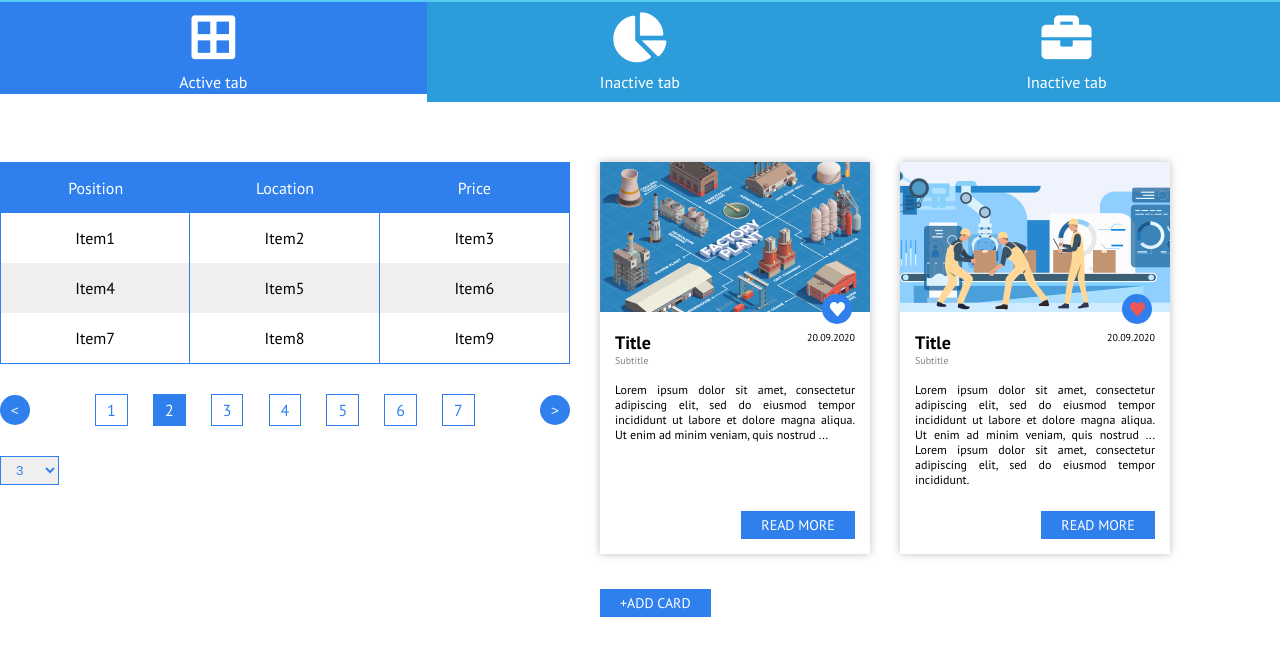
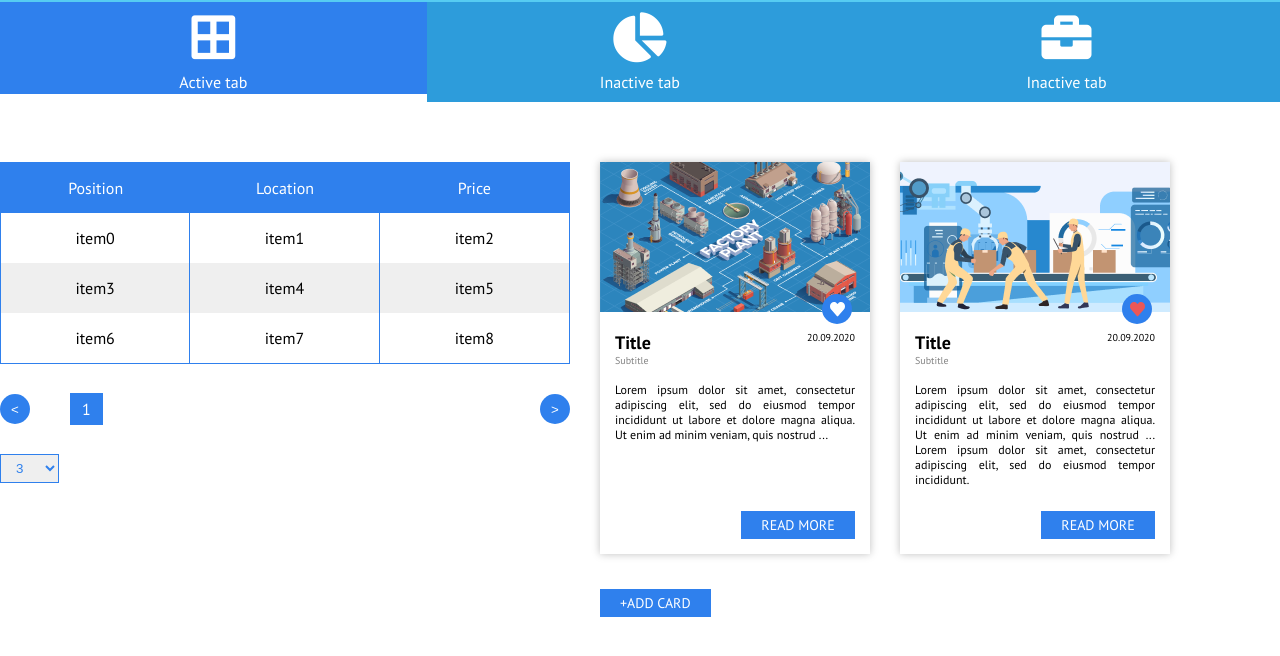
Before and after one commit to pasharuban/NeoflexFrontProject, a plain HTML site: page index.html in a window 1280 px wide. Shown: the part 78-734 px from the top of the page. Drawn offline with nearby package versions, Linux system fonts and the light colour scheme; files that its build step writes are made by us from their sources.

Commit message:
rewrite table pagination styles and structure

```diff
--- a/index.html
+++ b/index.html
@@ -2,7 +2,6 @@
 <html lang="en">
   <head>
     <meta charset="UTF-8" />
-    <meta name="viewport" content="width=device-width, initial-scale=1.0" />
     <link rel="stylesheet" href="./css/index.min.css" />
     <link
       rel="stylesheet"
@@ -65,41 +64,12 @@
       <div class="container">
         <div class="main-page-content">
           <div class="table-section">
-            <div class="table">
-              <header class="table-header table-row">
-                <span>Position</span>
-                <span>Location</span>
-                <span>Price</span>
-              </header>
-
-              <div class="table-row row-elements">
-                <span>Item1</span>
-                <span>Item2</span>
-                <span>Item3</span>
-              </div>
-
-              <div class="table-row row-elements">
-                <span>Item4</span>
-                <span>Item5</span>
-                <span>Item6</span>
-              </div>
-
-              <div class="table-row row-elements">
-                <span>Item7</span>
-                <span>Item8</span>
-                <span>Item9</span>
-              </div>
-            </div>
+            <div class="table"></div>
 
             <ul class="pagination">
               <li class="prev"><button class="pagination-arrow"><</button></li>
-              <li><a href="#">1</a></li>
-              <li><a class="active" href="#">2</a></li>
-              <li><a href="#">3</a></li>
-              <li><a href="#">4</a></li>
-              <li><a href="#">5</a></li>
-              <li><a href="#">6</a></li>
-              <li><a href="#">7</a></li>
+              <li class="paginator-item"><a class="active" href="#">1</a></li>
+
               <li class="next"><button class="pagination-arrow">></button></li>
             </ul>
 
--- a/scripts/index.js
+++ b/scripts/index.js
@@ -101,5 +101,7 @@ window.addEventListener("DOMContentLoaded", () => {
 
   selectTab();
   addLike();
+
+  createTable();
   selectRows();
 });
--- a/scss/_table.scss
+++ b/scss/_table.scss
@@ -48,7 +48,7 @@
 ul.pagination {
   display: flex;
   align-items: center;
-  justify-content: space-between;
+  justify-content: flex-start;
 
   padding: 0;
   margin: 0;
@@ -59,11 +59,15 @@ ul.pagination {
   margin: 30px 0;
 
   li {
+    list-style-type: none;
+  }
+
+  .paginator-item {
     display: inline;
+    margin-right: 19px;
 
     a {
       color: #2f80ed;
-      float: left;
       padding: 5px 11px;
       text-decoration: none;
       transition: background-color 0.3s;
@@ -72,6 +76,10 @@ ul.pagination {
       &:hover:not(.active) {
         box-shadow: 0 0 10px #2f80ed;
       }
+    }
+
+    &:last-child {
+      margin-right: 39px;
     }
 
     .active {
@@ -85,7 +93,7 @@ ul.pagination {
   }
 
   .next {
-    margin-left: 40px;
+    margin-left: auto;
   }
 
   .pagination-arrow {
```
Also changed, not shown: css/index.css, css/index.min.css, 2 other files.
